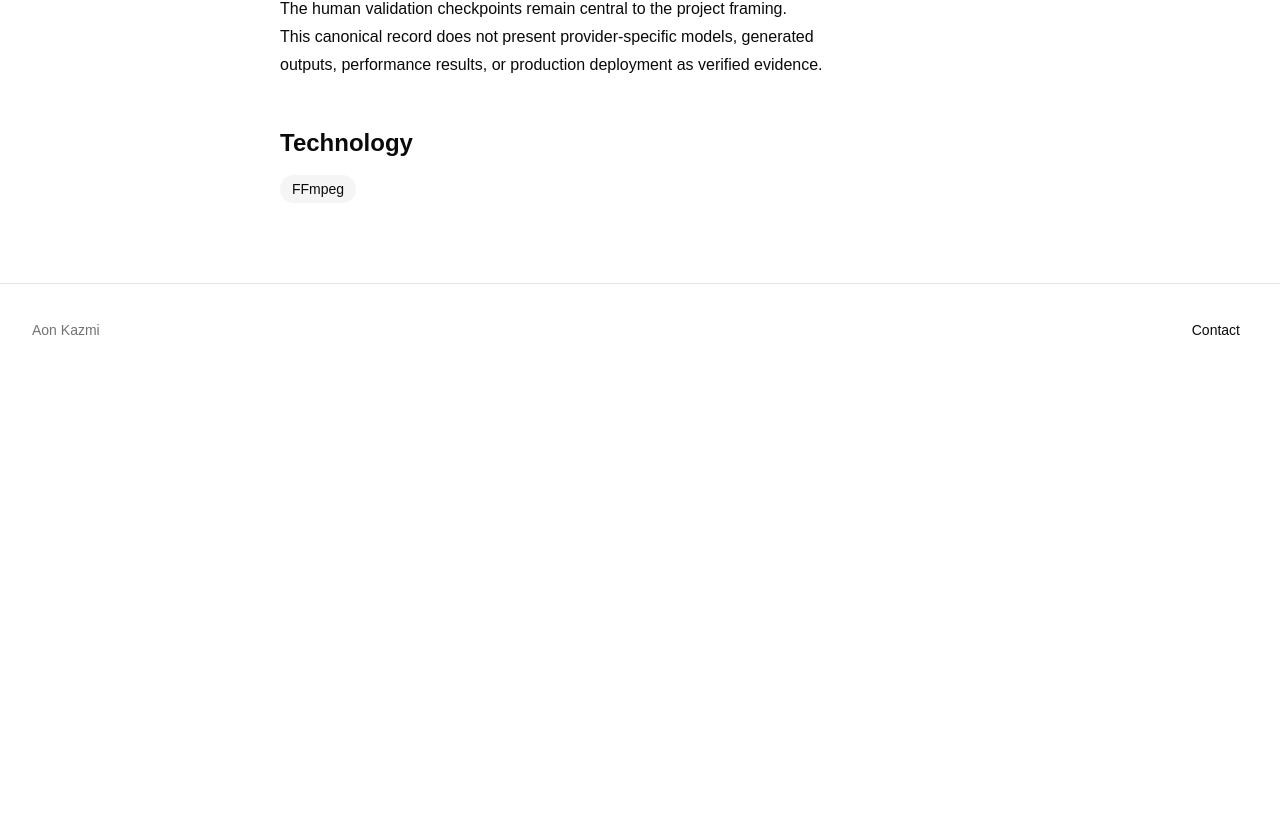
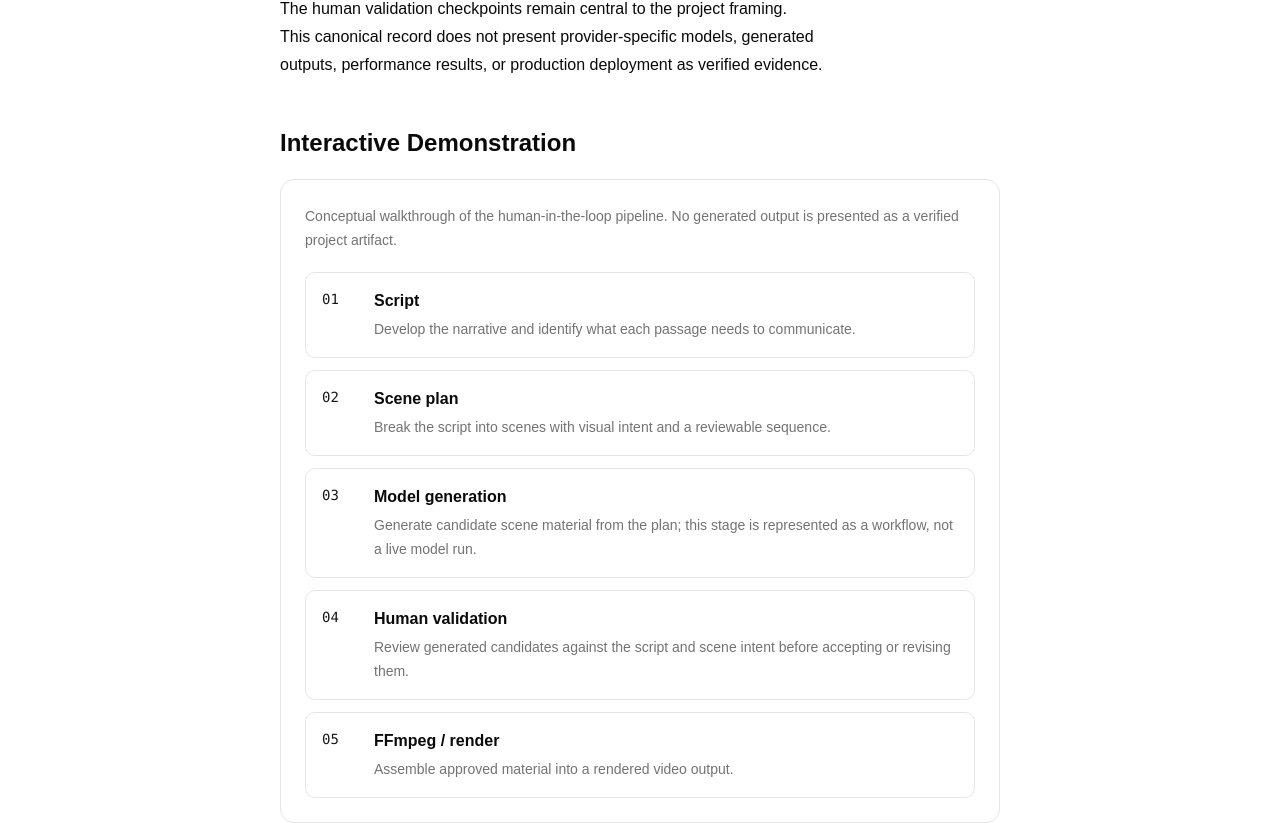
Before and after one commit to Sketch333/portfolio-website, a Next.js app: page /projects/ai-video-generation-pipeline in a window 1280 px wide. Shown: the part 698-1521 px from the top of the page. Before the commit the page ends 1074 px from the top, so only its background shows below. Built offline with nearby package versions, Linux system fonts and the light colour scheme.

Commit message:
feat: add flagship AI system walkthroughs

```diff
--- a/app/projects/[slug]/page.tsx
+++ b/app/projects/[slug]/page.tsx
@@ -5,6 +5,8 @@ import { getAllProjects, getProjectBySlug } from '@/lib/content/projects';
 import { getProjectPresentation } from '@/lib/projects/presentation';
 import { SchedulerDemoLoader } from '@/components/projects/demos/scheduler-demo-loader';
 import { SchedulerDemoFallback } from '@/components/projects/demos/scheduler-demo-fallback';
+import { VideoPipelineDemo } from '@/components/projects/demos/video-pipeline-demo';
+import { ChatbotSystemDemo } from '@/components/projects/demos/chatbot-system-demo';
 
 type ProjectPageProps = {
   params: Promise<{ slug: string }>;
@@ -34,6 +36,10 @@ export default async function ProjectDetailPage({ params }: ProjectPageProps) {
   const presentation = getProjectPresentation(project);
   const demo = presentation.demo === 'scheduler'
     ? <SchedulerDemoLoader fallback={<SchedulerDemoFallback />} />
-    : undefined;
+    : presentation.demo === 'video-pipeline'
+      ? <VideoPipelineDemo />
+      : presentation.demo === 'chatbot-system'
+        ? <ChatbotSystemDemo />
+        : undefined;
   return <ProjectCaseStudy project={project} presentation={presentation} demo={demo} />;
 }
--- /dev/null
+++ b/components/projects/demos/chatbot-system-demo.tsx
@@ -0,0 +1,31 @@
+const channels = [
+  { title: 'AIML', detail: 'Pattern and response assets in the verified Python repository.' },
+  { title: 'Prolog', detail: 'Rule-based reasoning code in the verified repository.' },
+  { title: 'Neo4j', detail: 'Graph integration code in the verified repository.' },
+  { title: 'Memory', detail: 'A conceptual memory channel in the project architecture; persistence behavior is not verified here.' },
+  { title: 'Sensor inputs', detail: 'A conceptual input channel associated with the project scope; no live sensor feed is shown.' },
+] as const;
+
+export function ChatbotSystemDemo() {
+  return (
+    <div className="mt-5 rounded-xl border border-border bg-card p-5 sm:p-6">
+      <p className="text-sm leading-6 text-muted-foreground">Architecture walkthrough, not a live chatbot. The verified software record includes AIML assets, Prolog rules, Neo4j integration code, and a Python orchestrator.</p>
+      <div role="group" aria-label="Hybrid chatbot system map" className="mt-5">
+        <div className="rounded-lg border border-primary/40 bg-background p-4">
+          <h3 className="font-semibold">Python orchestrator</h3>
+          <p className="mt-1 text-sm text-muted-foreground">Routes between the documented software components and the proposed input and memory channels.</p>
+        </div>
+        <p aria-hidden="true" className="py-2 text-center text-primary">↓</p>
+        <ul className="grid gap-3 sm:grid-cols-2">
+          {channels.map((channel) => (
+            <li key={channel.title} className="rounded-lg border border-border bg-background p-4">
+              <h4 className="font-semibold">{channel.title}</h4>
+              <p className="mt-1 text-sm leading-6 text-muted-foreground">{channel.detail}</p>
+            </li>
+          ))}
+        </ul>
+        <p className="mt-4 text-sm leading-6 text-muted-foreground"><strong className="text-foreground">ESP32</strong> is named in the approved project scope as the hardware path for sensor input. Its hardware connection has not been independently verified, so this diagram does not imply a working connected device.</p>
+      </div>
+    </div>
+  );
+}
--- /dev/null
+++ b/components/projects/demos/video-pipeline-demo.tsx
@@ -0,0 +1,23 @@
+const stages = [
+  { title: 'Script', detail: 'Develop the narrative and identify what each passage needs to communicate.' },
+  { title: 'Scene plan', detail: 'Break the script into scenes with visual intent and a reviewable sequence.' },
+  { title: 'Model generation', detail: 'Generate candidate scene material from the plan; this stage is represented as a workflow, not a live model run.' },
+  { title: 'Human validation', detail: 'Review generated candidates against the script and scene intent before accepting or revising them.' },
+  { title: 'FFmpeg / render', detail: 'Assemble approved material into a rendered video output.' },
+] as const;
+
+export function VideoPipelineDemo() {
+  return (
+    <div className="mt-5 rounded-xl border border-border bg-card p-5 sm:p-6">
+      <p className="text-sm leading-6 text-muted-foreground">Conceptual walkthrough of the human-in-the-loop pipeline. No generated output is presented as a verified project artifact.</p>
+      <ol aria-label="Video pipeline stages" className="mt-5 grid gap-3">
+        {stages.map((stage, index) => (
+          <li key={stage.title} className="grid grid-cols-[2.5rem_1fr] gap-3 rounded-lg border border-border bg-background p-4">
+            <span aria-hidden="true" className="font-mono text-sm text-primary">{String(index + 1).padStart(2, '0')}</span>
+            <div><h3 className="font-semibold">{stage.title}</h3><p className="mt-1 text-sm leading-6 text-muted-foreground">{stage.detail}</p></div>
+          </li>
+        ))}
+      </ol>
+    </div>
+  );
+}
```
Also changed, not shown: 2 other files (tests, documents, lock files or other folders).
